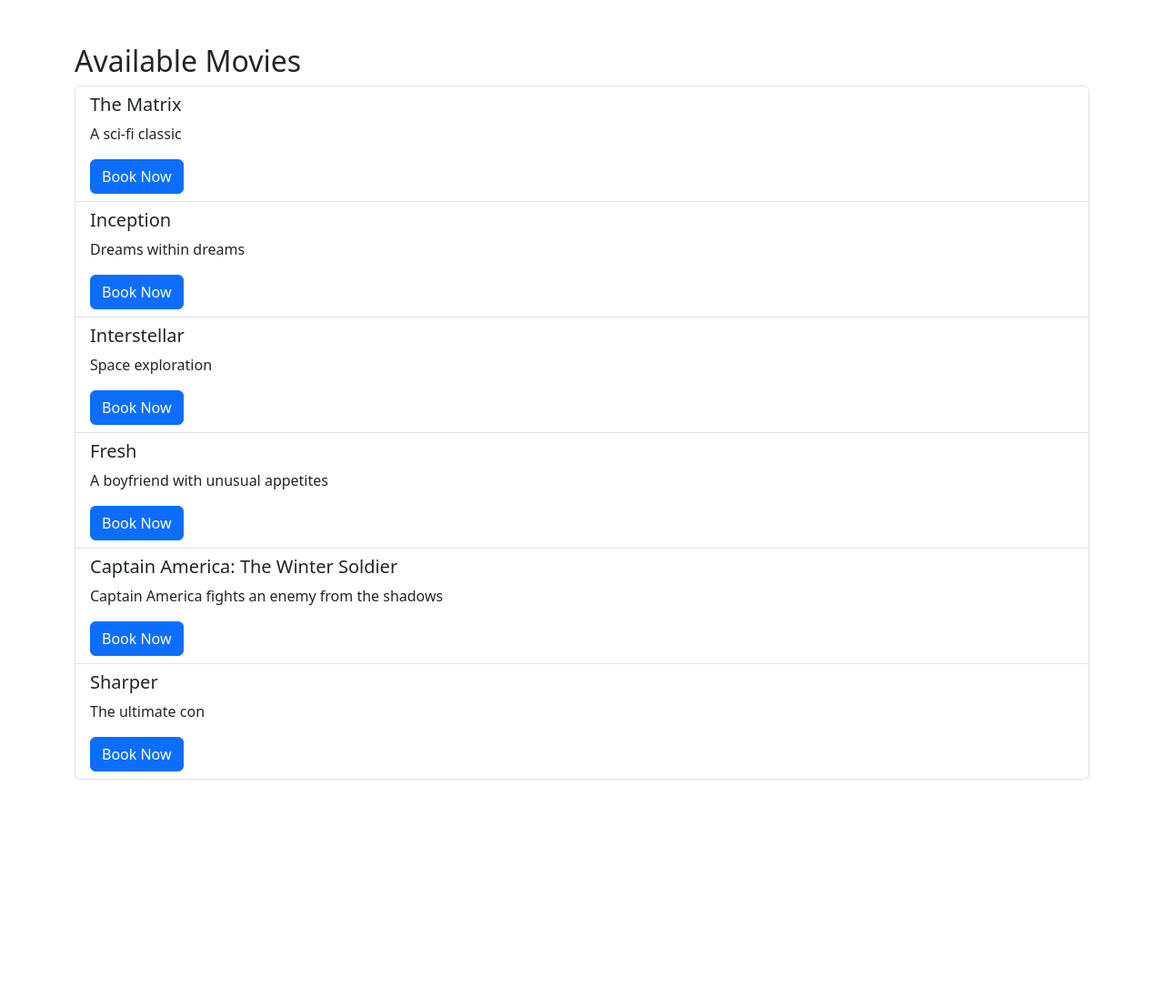
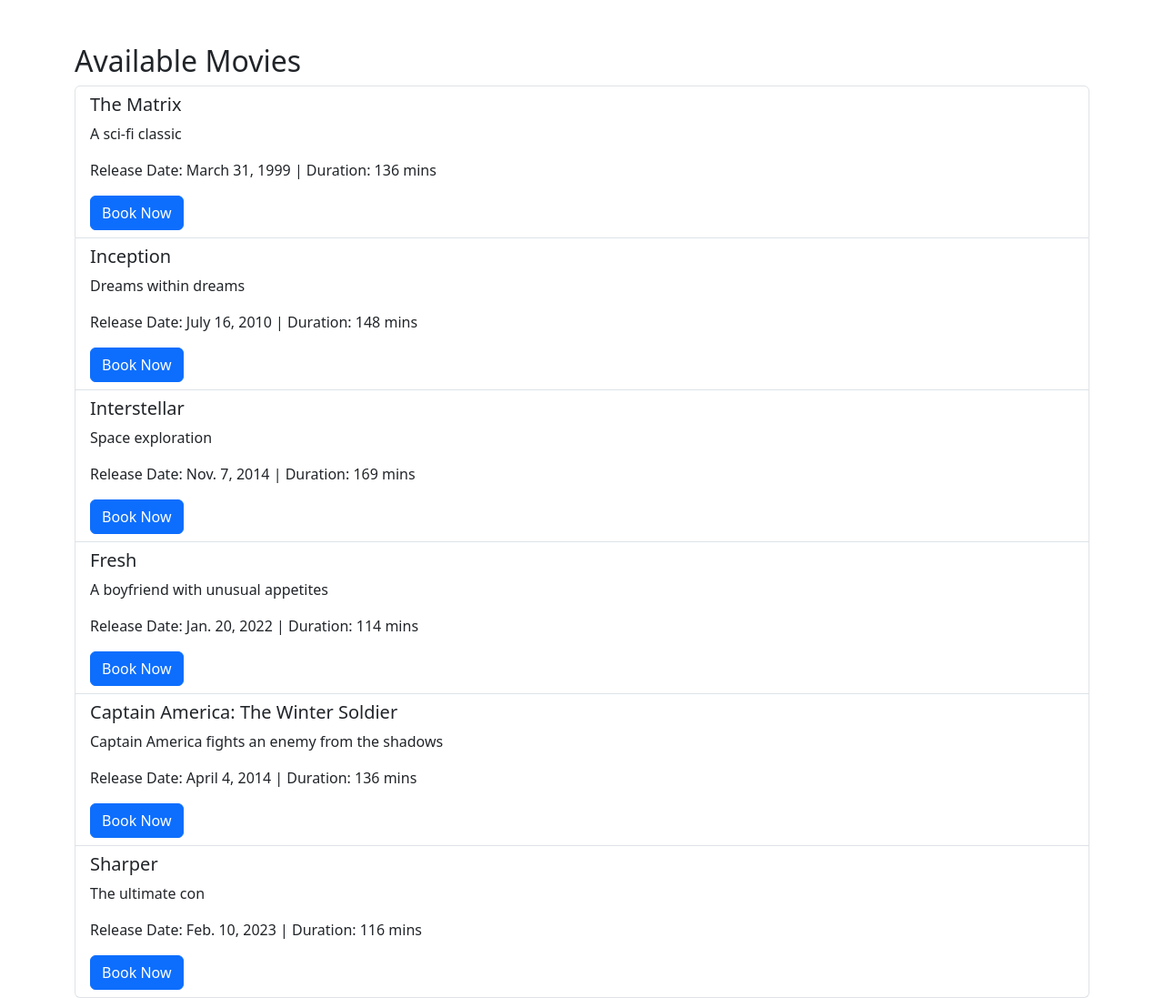
Before and after one commit to skalyan04/CS4300, a Django app: page /movies/ in a window 1280 px wide. Shown: the whole page at 91% size. Before the commit the page ends 857 px from the top, so only its background shows below. Run offline with Django 5.2, Linux system fonts and the light colour scheme; data comes from the database, SQL or seed files in the repository.

Commit message:
Slowly Adding More Code

```diff
--- a/homework2/movie_theater_booking/bookings/templates/bookings/movie_list.html
+++ b/homework2/movie_theater_booking/bookings/templates/bookings/movie_list.html
@@ -7,6 +7,7 @@
     <li class="list-group-item">
         <h5>{{ movie.title }}</h5>
         <p>{{ movie.description }}</p>
+	<p>Release Date: {{ movie.release_date }} | Duration: {{ movie.duration }} mins</p>
         <a href="{% url 'book_seat' movie.id %}" class="btn btn-primary">Book Now</a>
     </li>
     {% endfor %}
```
